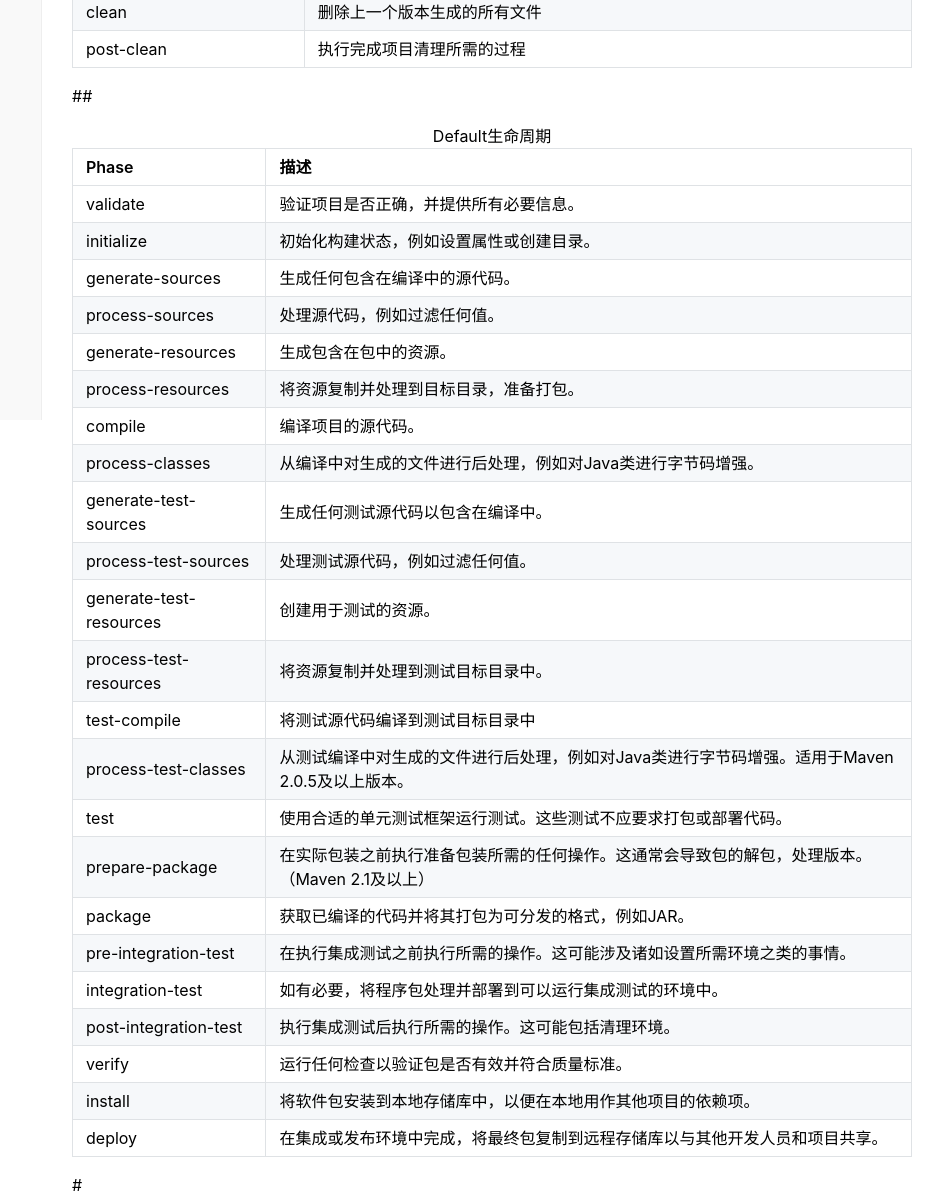
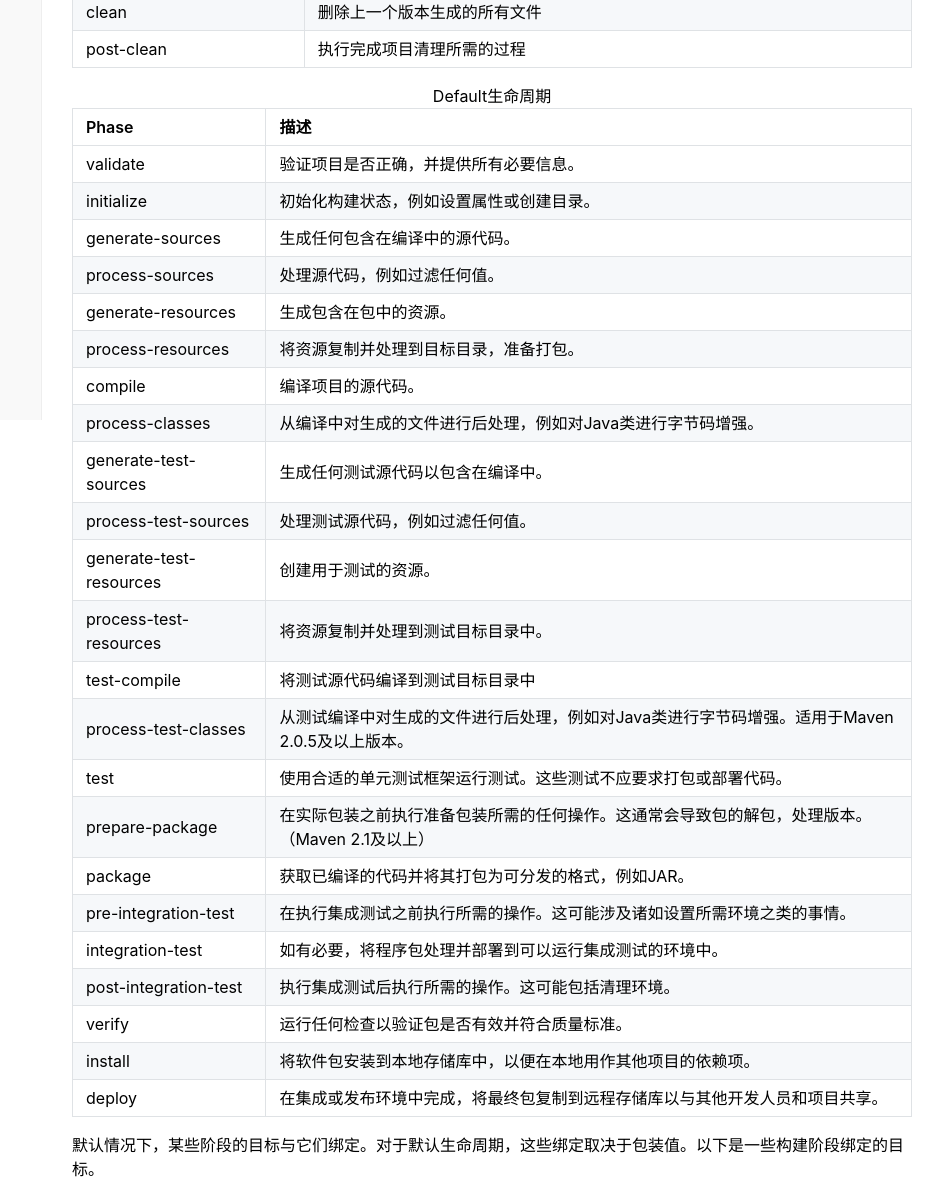
Before and after one commit to BreezeFp/BreezeFp.github.io, a plain HTML site: page 2019/07/18/maven生命周期及使用/index.html in a window 1280 px wide. Shown: the part 380-1574 px from the top of the page, 338-1280 px from the left. Drawn offline with nearby package versions, Linux system fonts and the light colour scheme; files whose address does not match are found by name.

Commit message:
Site updated: 2019-07-18 23:26:03

```diff
--- a/2019/07/18/maven生命周期及使用/index.html
+++ b/2019/07/18/maven生命周期及使用/index.html
@@ -179,7 +179,6 @@
 <td align="left">执行完成项目清理所需的过程</td>
 </tr>
 </tbody></table>
-<p>##</p>
 <center>Default生命周期</center>
 
 <table>
@@ -282,7 +281,7 @@
 <td align="left">在集成或发布环境中完成，将最终包复制到远程存储库以与其他开发人员和项目共享。</td>
 </tr>
 </tbody></table>
-<p>#<br>默认情况下，某些阶段的目标与它们绑定。对于默认生命周期，这些绑定取决于包装值。以下是一些构建阶段绑定的目标。</p>
+<p>默认情况下，某些阶段的目标与它们绑定。对于默认生命周期，这些绑定取决于包装值。以下是一些构建阶段绑定的目标。</p>
 <center>Clean 生命周期绑定</center>
 
 <table>
```
Also changed, not shown: index.html (+1 -2 lines).
